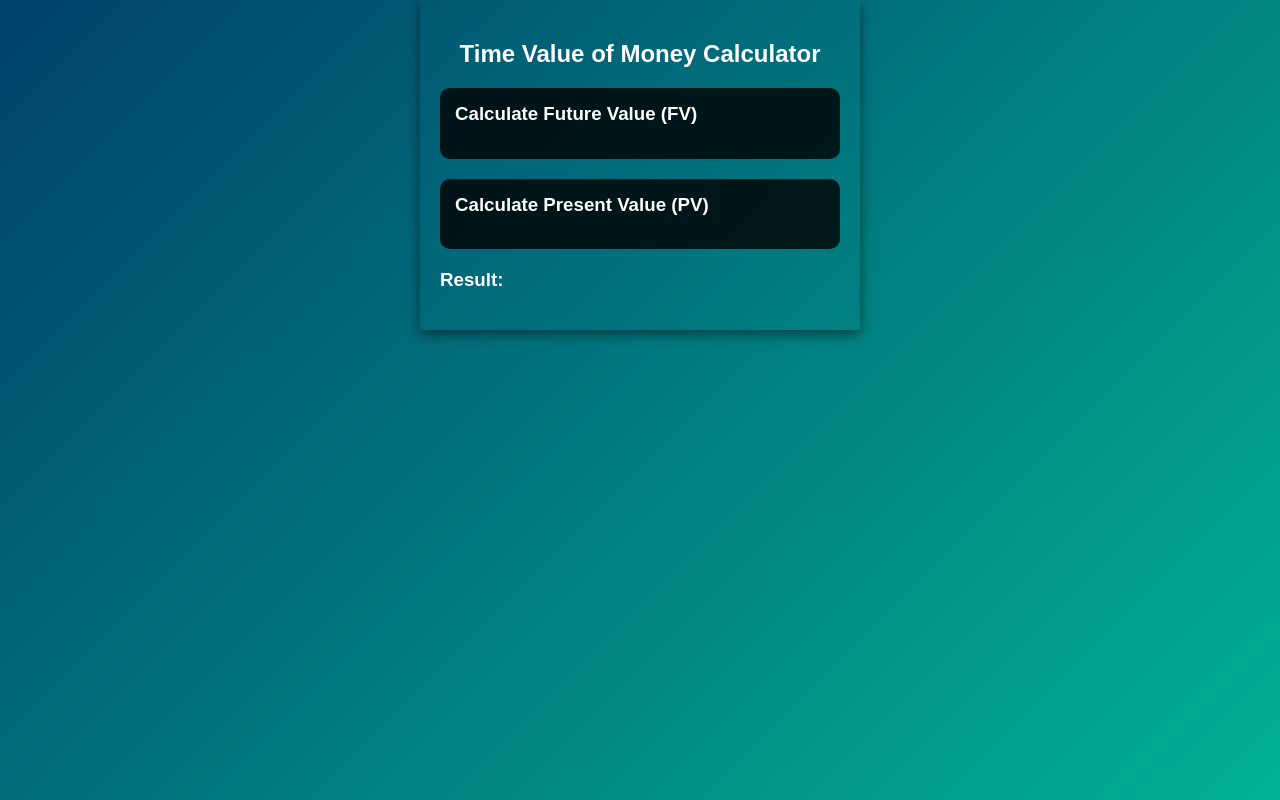
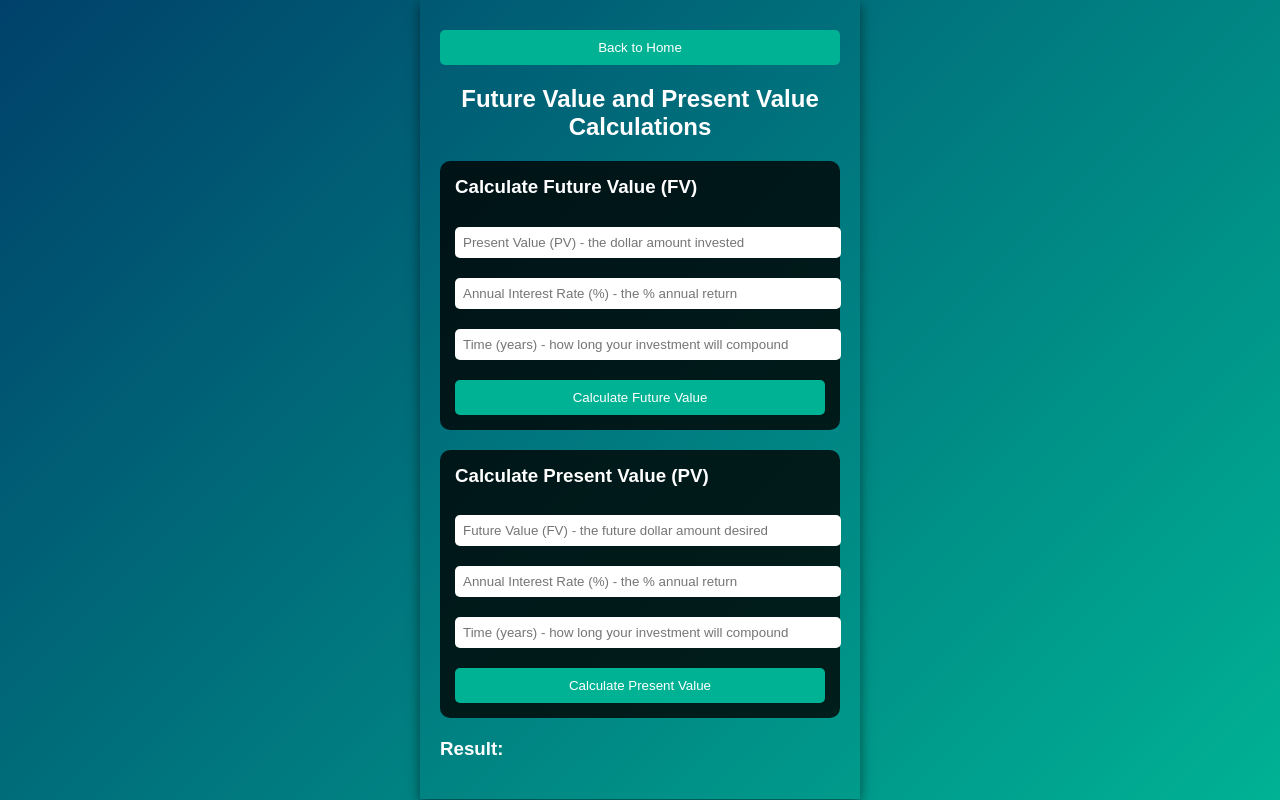
Before and after one commit to shalevwiden/financevaluecalculations, a plain HTML site: page calculator.html in a window 1280 px wide. Drawn offline with Linux system fonts and the light colour scheme.

Commit message:
updates it to up to date version

```diff
--- a/calculator.html
+++ b/calculator.html
@@ -3,23 +3,35 @@
 <head>
   <meta charset="UTF-8">
   <meta name="viewport" content="width=device-width, initial-scale=1.0">
-  <title>Time Value of Money Calculator</title>
+  <title>Future Value and Present Value Calculations</title>
   <link rel="stylesheet" href="styles.css">
 </head>
 <body>
   <div class="container">
+    <!-- Back to Home Button -->
+    <a href="index.html">
+      <button>Back to Home</button>
+    </a>
+
     <!-- Calculator Section -->
-    <h2>Time Value of Money Calculator</h2>
+    <h2>Future Value and Present Value Calculations</h2>
 
-    <!-- Future Value (FV) and Present Value (PV) Sections -->
+    <!-- Future Value (FV) Section -->
     <div class="section">
       <h3>Calculate Future Value (FV)</h3>
-      <!-- FV Calculation Inputs and Button Here -->
+      <input type="number" id="pv" placeholder="Present Value (PV) - the dollar amount invested" required>
+      <input type="number" id="rate_fv" placeholder="Annual Interest Rate (%) - the % annual return" required>
+      <input type="number" id="time_fv" placeholder="Time (years) - how long your investment will compound" required>
+      <button id="calculate_fv">Calculate Future Value</button>
     </div>
 
+    <!-- Present Value (PV) Section -->
     <div class="section">
       <h3>Calculate Present Value (PV)</h3>
-      <!-- PV Calculation Inputs and Button Here -->
+      <input type="number" id="fv" placeholder="Future Value (FV) - the future dollar amount desired " required>
+      <input type="number" id="rate_pv" placeholder="Annual Interest Rate (%) - the % annual return" required>
+      <input type="number" id="time_pv" placeholder="Time (years) - how long your investment will compound" required>
+      <button id="calculate_pv">Calculate Present Value</button>
     </div>
 
     <div>
```
